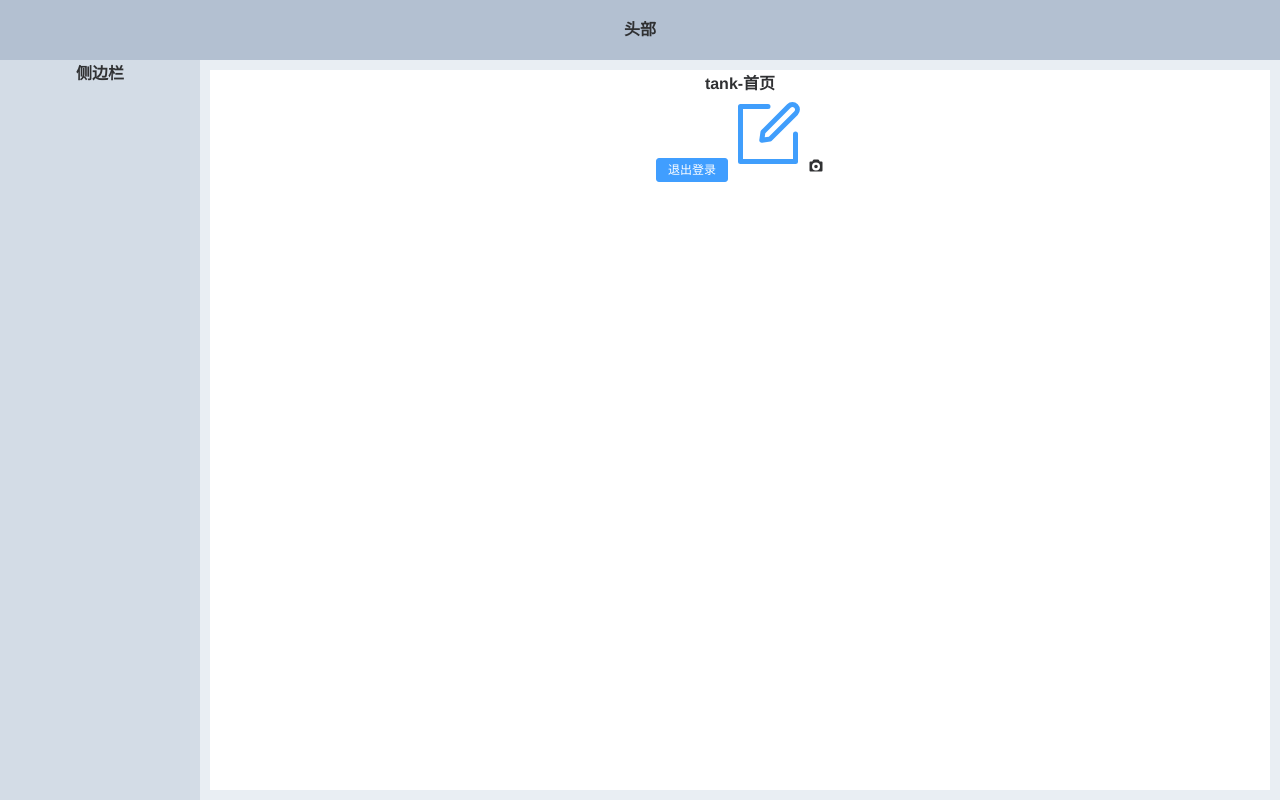
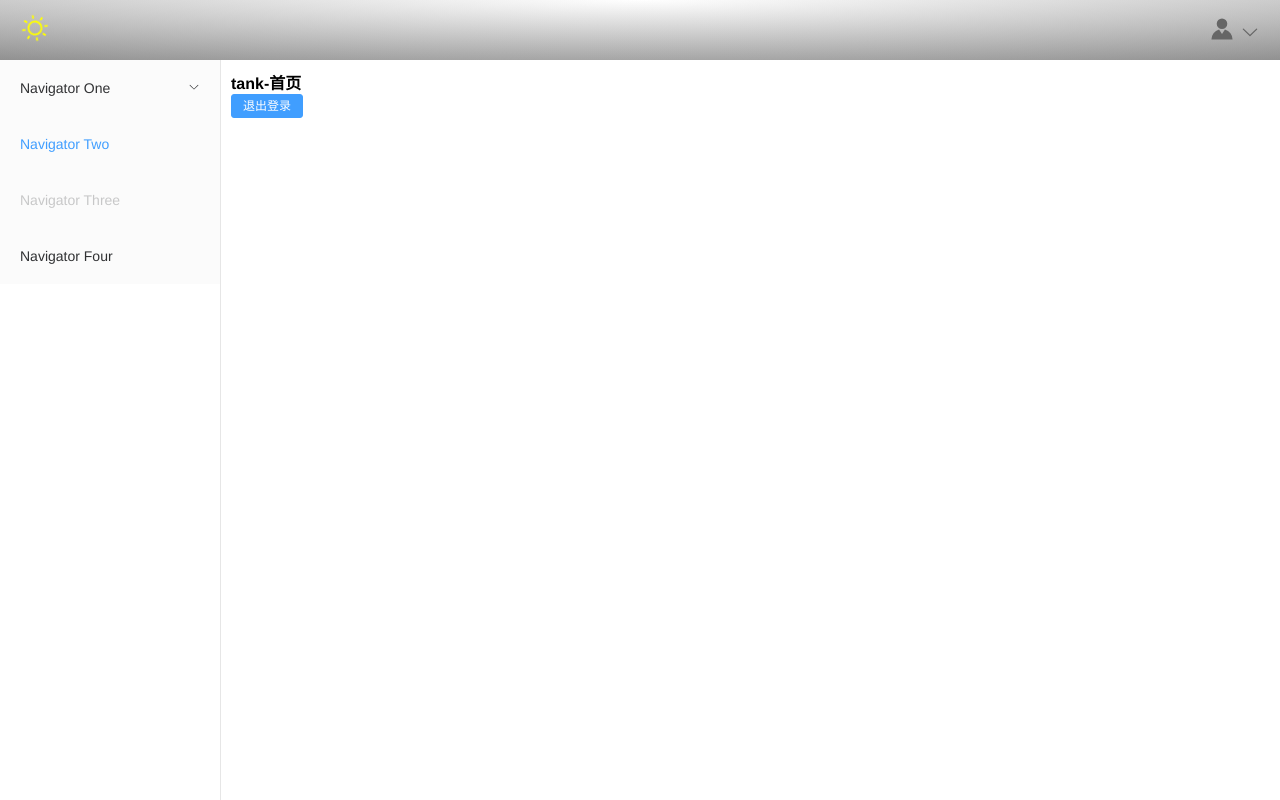
Before and after one commit to tankle0/THome, a Vue app: page /dashboard in a window 1280 px wide. Built offline with nearby package versions, Linux system fonts and the light colour scheme.

Commit message:
feat: add menu

```diff
--- a/src/views/404/index.vue
+++ b/src/views/404/index.vue
@@ -1,21 +1,30 @@
 <script lang="ts">
+import { Router, useRouter } from 'vue-router';
 export default{
   name:'404'
 }
 </script>
 
 <script lang="ts" setup>
-
+const router:Router = useRouter()
 </script>
 
 <template>
   <div class="notFound">
-    <h1>404</h1>
+    <el-result
+        icon="error"
+        title="页面被外星人劫走了~"
+        sub-title=""
+      >
+        <template #extra>
+          <el-button type="primary" size="medium" @click="router.push('/')">返回首页</el-button>
+        </template>
+    </el-result>
   </div>
 </template>
 
 <style scoped lang="scss">
 .notFound{
-
+  padding-top: 80px;
 }
 </style>
--- a/src/views/dashboard/index.vue
+++ b/src/views/dashboard/index.vue
@@ -12,12 +12,6 @@ export default{
   <div class="dashboard">
     <h1>tank-首页</h1>
     <el-button type="primary" size="small">退出登录</el-button>
-    <el-icon :size="80" color="#409EFC">
-      <edit></edit>
-    </el-icon>
-    <el-icon>
-      <camera-filled />
-    </el-icon>
   </div>
 </template>
 
--- a/src/views/home/Header.vue
+++ b/src/views/home/Header.vue
@@ -10,12 +10,61 @@ export default{
 
 <template>
   <div class="head">
-    <h3>头部</h3>
-    <el-button type="primary" size="medium">退出登录</el-button>
+    <div class="logo">
+      <el-icon color="yellow"><sunny /></el-icon>
+    </div>
+    <div class="user">
+      <el-dropdown trigger="click">
+        <span class="el-dropdown-link">
+          <el-icon color="#666"><avatar /></el-icon>
+          <el-icon color="#666" class="el-icon--right">
+            <arrow-down />
+          </el-icon>
+        </span>
+        <template #dropdown>
+          <el-dropdown-menu>
+            <el-dropdown-item divided>首页</el-dropdown-item>
+            <el-dropdown-item divided>个人中心</el-dropdown-item>
+            <el-dropdown-item divided>退出登录</el-dropdown-item>
+          </el-dropdown-menu>
+        </template>
+      </el-dropdown>
+    </div>
 
   </div>
 </template>
 
 <style scoped lang="scss">
 
+@keyframes rotate
+{
+  from {transform: rotate(0deg);}
+  to {transform: rotate(359deg);}
+}
+.head{
+  height: 100%;
+  display: flex;
+  justify-content: space-between;
+  align-items: center;
+  .logo{
+    .el-icon{
+      font-size: 30px;
+      animation: rotate 5s linear infinite;
+    }
+  }
+  .user{
+    cursor: pointer;
+    &:hover{
+      .el-icon{
+        color: #333;
+      }
+    }
+    .el-icon{
+      font-size: 26px;
+    }
+    .el-icon--right{
+      font-size: 20px;
+    }
+  }
+}
 </style>
--- a/src/views/home/SlideBar.vue
+++ b/src/views/home/SlideBar.vue
@@ -5,12 +5,71 @@ export default{
 </script>
 
 <script lang="ts" setup>
+import { ref } from 'vue';
+const isCollapse = ref<Boolean>(false)
 
+
+/*
+  页面用到的方法
+*/
+
+function handleOpen(){
+
+}
+
+
+function handleClose(){
+
+}
 </script>
 
 <template>
   <div class="slideBar">
-    <h3>侧边栏</h3>
+    <el-menu
+      default-active="2"
+      class="el-menu-vertical-demo"
+      :collapse="isCollapse"
+      @open="handleOpen"
+      @close="handleClose"
+    >
+      <el-sub-menu index="1">
+        <template #title>
+          <!-- <el-icon><location /></el-icon> -->
+          <span>Navigator One</span>
+        </template>
+        <!-- <el-menu-item-group>
+          <template #title><span>Group One</span></template> -->
+          <el-menu-item index="1-1">item one</el-menu-item>
+          <el-menu-item index="1-2">item two</el-menu-item>
+        <!-- </el-menu-item-group> -->
+        <!-- <el-menu-item-group title="Group Two"> -->
+          <el-menu-item index="1-3">item three</el-menu-item>
+        <!-- </el-menu-item-group> -->
+        <el-sub-menu index="1-4">
+          <template #title><span>item four</span></template>
+          <el-menu-item index="1-4-1">item one</el-menu-item>
+          <el-menu-item index="1-4-2">item one</el-menu-item>
+          <el-menu-item index="1-4-3">item one</el-menu-item>
+          <el-menu-item index="1-4-4">item one</el-menu-item>
+          <el-menu-item index="1-4-5">item one</el-menu-item>
+          <el-menu-item index="1-4-6">item one</el-menu-item>
+          <el-menu-item index="1-4-7">item one</el-menu-item>
+          <el-menu-item index="1-4-8">item one</el-menu-item>
+        </el-sub-menu>
+      </el-sub-menu>
+      <el-menu-item index="2">
+        <!-- <el-icon><icon-menu /></el-icon> -->
+        <template #title>Navigator Two</template>
+      </el-menu-item>
+      <el-menu-item index="3" disabled>
+        <!-- <el-icon><document /></el-icon> -->
+        <template #title>Navigator Three</template>
+      </el-menu-item>
+      <el-menu-item index="4">
+        <!-- <el-icon><setting /></el-icon> -->
+        <template #title>Navigator Four</template>
+      </el-menu-item>
+    </el-menu>
   </div>
 </template>
 
--- a/src/views/home/index.vue
+++ b/src/views/home/index.vue
@@ -12,17 +12,20 @@ export default{
 
 <template>
   <div class="home">
-    <!-- <h1>home</h1> -->
-    <el-container>
+    <el-container class="main">
       <el-header>
         <Header />
       </el-header>
       <el-container>
-        <el-aside width="200px">
+        <el-scrollbar>
+          <el-aside>
             <SlideBar />
           </el-aside>
+        </el-scrollbar>
         <el-main>
+          <el-scrollbar>
             <router-view></router-view>
+          </el-scrollbar>
         </el-main>
       </el-container>
     </el-container>
@@ -32,28 +35,35 @@ export default{
 <style scoped lang="scss">
 .home{
   height: 100%;
+  .main{
+    height: 100%;
+    :deep(.el-menu){
+      border: none;
+      background-color: #fbfbfb;
+    }
     .el-header{
-    background-color: #b3c0d1;
-    color: var(--el-text-color-primary);
-    text-align: center;
-    line-height: 60px;
+      // background-image: linear-gradient(to right, #a8caba 0%, #5d4157 100%);
+      // background-image: linear-gradient(to right, #ebc0fd 0%, #d9ded8 100%);
+      // background: linear-gradient(to right, #a1c4fd 0%, #c2e9fb 100%);
+      // background-image: linear-gradient(to right, #a8edea 0%, #fed6e3 100%);
+      // background-image: linear-gradient(to right, #ebbba7 0%, #cfc7f8 100%);
+      // background-image: linear-gradient(to right, #e4afcb 0%, #b8cbb8 0%, #b8cbb8 0%, #e2c58b 30%, #c2ce9c 64%, #7edbdc 100%);
+      background: linear-gradient(to bottom, rgba(255,255,255,0.15) 0%, rgba(0,0,0,0.15) 100%), radial-gradient(at top center, rgba(255,255,255,0.40) 0%, rgba(0,0,0,0.40) 120%);
     }
 
     .el-aside {
-    background-color: #d3dce6;
-    color: var(--el-text-color-primary);
-    text-align: center;
+      width: 220px;
+      background-color: #e6e6e6;
     }
 
     .el-main {
-    background-color: #e9eef3;
-    color: var(--el-text-color-primary);
-    text-align: center;
       padding: 10px;
+      border-left: 1px solid #e6e6e6;
     }
 
     .el-container {
-    height: 100%;
+      height: calc(100% - 60px);
+    }
   }
 }
 </style>
```
Also changed, not shown: src/main.ts (+6 -4 lines). Lines whose indentation alone changed are shown as unchanged.
